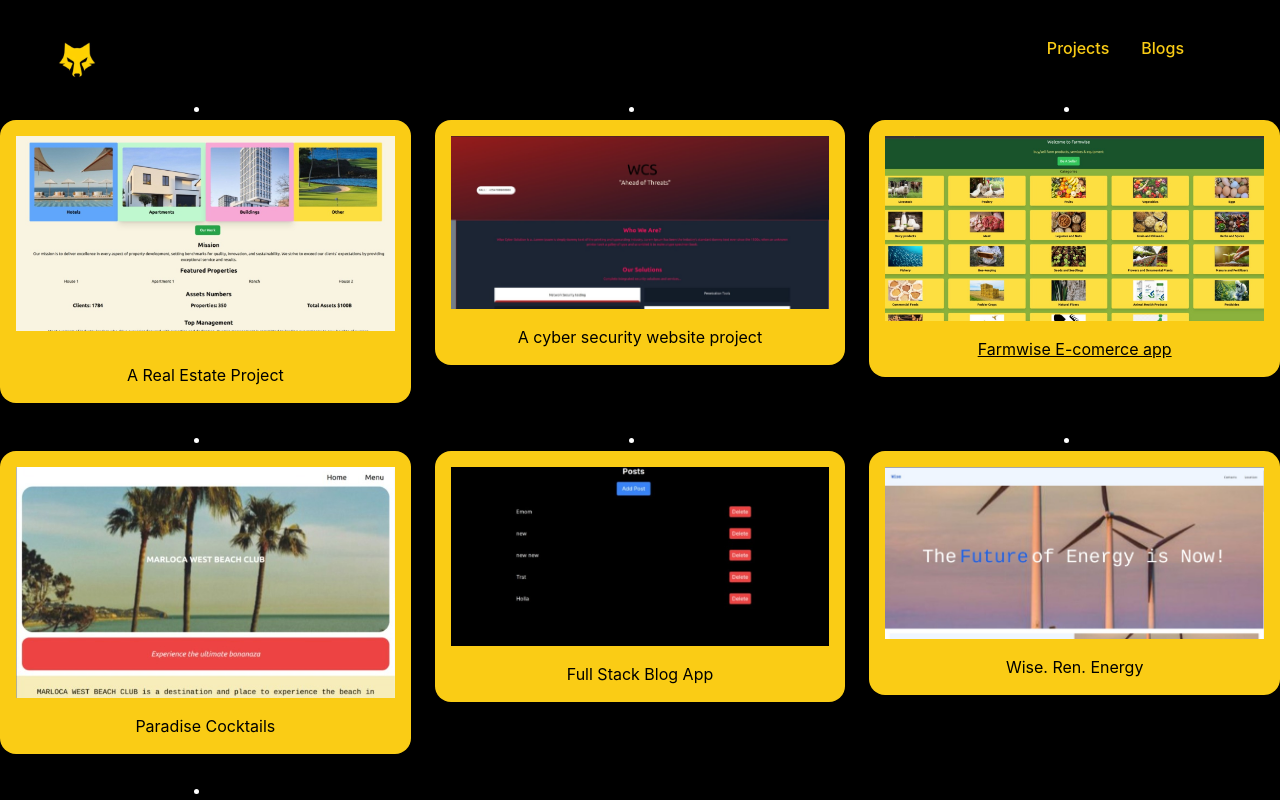
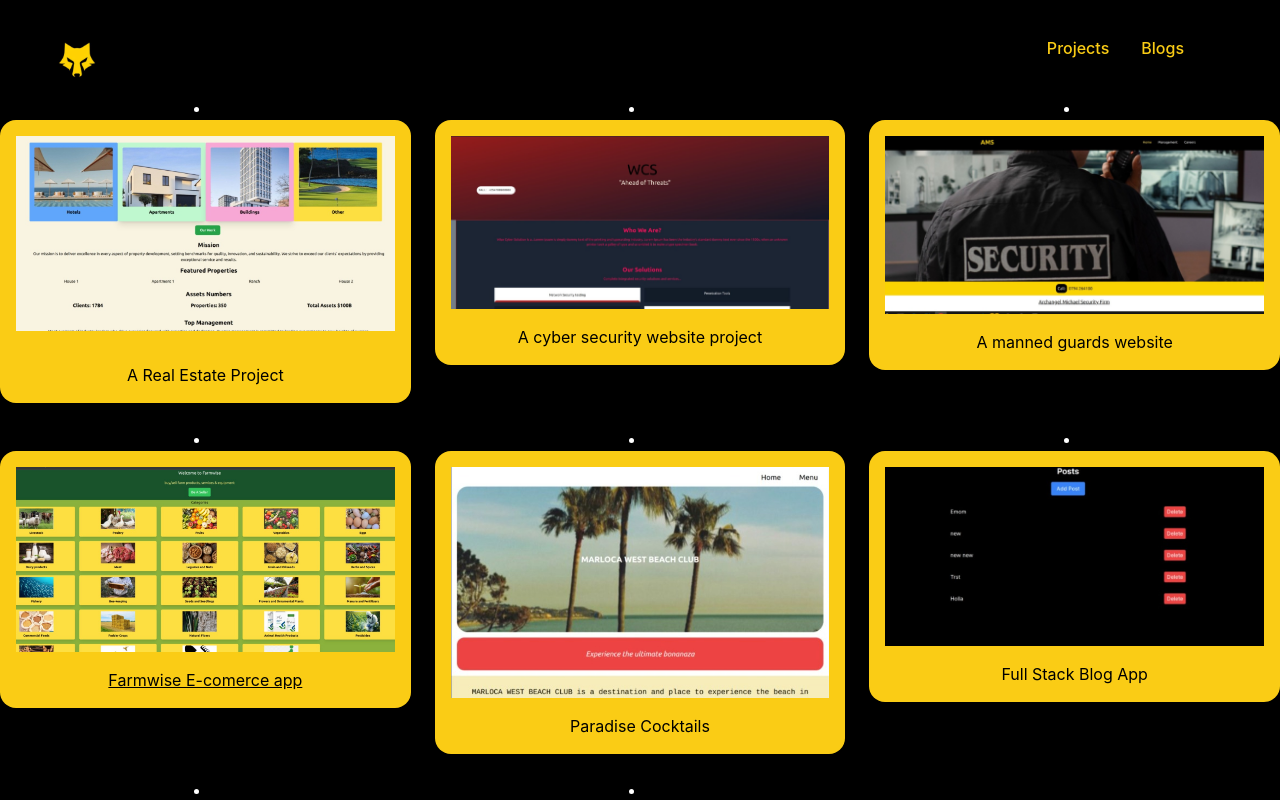
Before and after one commit to treva556/mt-portfolio, a React (Create React App) app: page /projects in a window 1280 px wide. Shown: the top 800 px of the page. Built offline with nearby package versions, Linux system fonts and the light colour scheme.

Commit message:
milestone 3

```diff
--- a/src/pages/home.js
+++ b/src/pages/home.js
@@ -19,7 +19,7 @@ import paradise from '../assets/paradise.jpeg';
 import image85 from '../assets/Group 85.png';
 import image55 from '../assets/yj.jpeg';
 import Welfare from '../assets/welfare.jpeg';
-
+import Ams from '../assets/ams.jpeg';
 import WLS from '../assets/wls.jpeg';
 
 import Blog from '../assets/blog.jpeg';
--- a/src/pages/projects.js
+++ b/src/pages/projects.js
@@ -13,6 +13,7 @@ import Welfare from '../assets/welfare.jpeg';
 import Ren from '../assets/Ren.jpeg';
 import Prop from '../assets/prop.jpeg';
 import Farm from '../assets/farm.jpeg';
+import Ams from '../assets/ams.jpeg';
 
 
 function Projects() {
@@ -48,6 +49,19 @@ function Projects() {
               >
             <img src={image56} alt="Technology 2" className="w-1/8 mb-4" />
             A cyber security website project
+              </a>
+            </li>
+
+            <li>
+            <a
+                href=" https://ams-1.vercel.app/ "
+
+                target="_blank"
+                rel="noopener noreferrer"
+                className=" bg-yellow-400 rounded-2xl p-4 text-black block shadow-lg hover:scale-105 transform transition duration-300 ease-in-out "
+              >
+            <img src={Ams} alt="Technology 2" className="w-1/8 mb-4" />
+            A manned guards  website
               </a>
             </li>
             {/* <li>
```
Also changed, not shown: src/assets/ams.jpeg (added).
